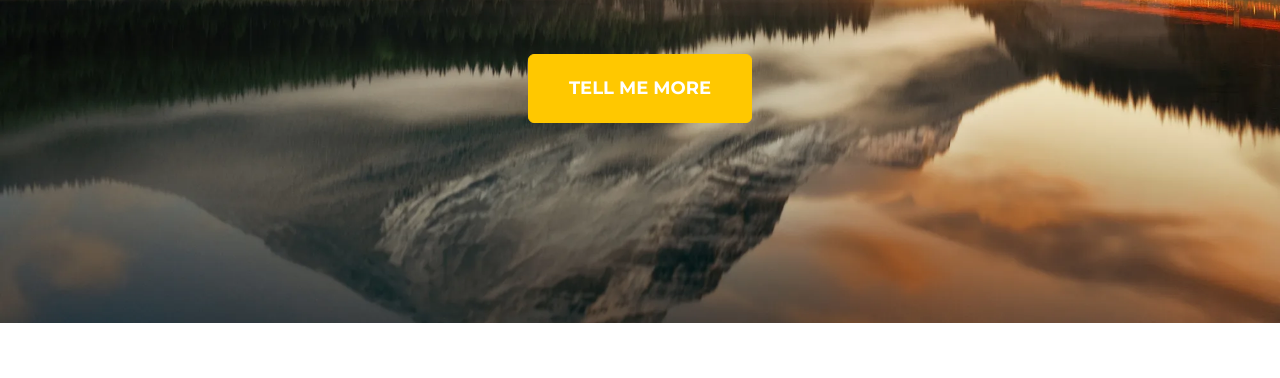
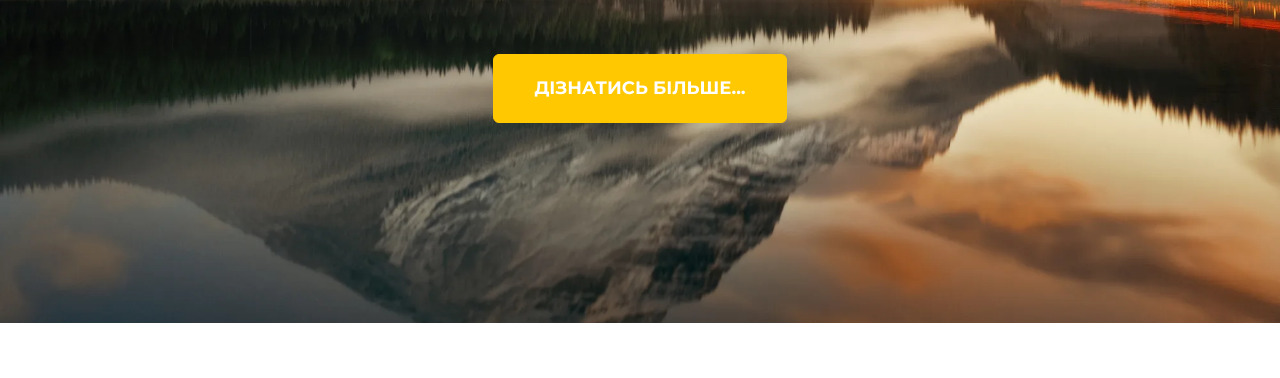
Before and after one commit to a-pronchuk/10a-2024, a plain HTML site: page index.html in a window 1280 px wide. Shown: the part 422-800 px from the top of the page. Drawn offline with nearby package versions, Linux system fonts and the light colour scheme.

Commit message:
Update index.html

```diff
--- a/index.html
+++ b/index.html
@@ -41,7 +41,7 @@
             <div class="container">
                 <div class="masthead-subheading">Welcome To Our Studio!</div>
                 <div class="masthead-heading text-uppercase">Привіт учням 10-А класу</div>
-                <a class="btn btn-primary btn-xl text-uppercase" href="#services">Tell Me More</a>
+                <a class="btn btn-primary btn-xl text-uppercase" href="#services">Дізнатись більше...</a>
             </div>
         </header>
         <!-- Services-->
```
